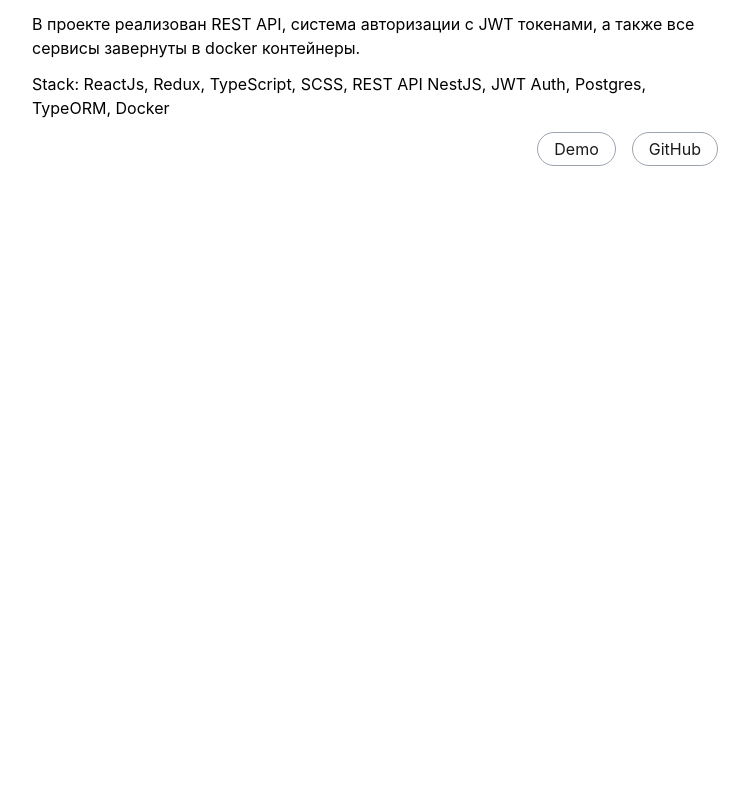
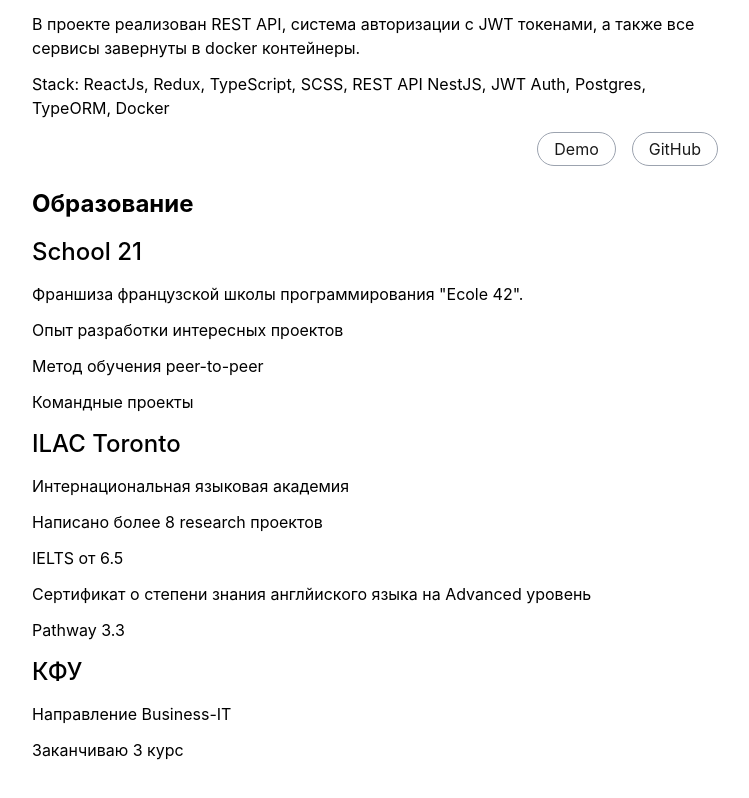
Before and after one commit to credo7/resume, a Next.js app: page / in a window 1280 px wide. Shown: the part 1510-2308 px from the top of the page, without its empty margins (265-1014 px from the left). Before the commit the page ends 1756 px from the top, so only its background shows below. Built offline with nearby package versions, Linux system fonts and the light colour scheme.

Commit message:
Info updated

```diff
--- a/pages/index.tsx
+++ b/pages/index.tsx
@@ -21,7 +21,7 @@
       <Head>
         <title>Vitaly</title>
         <meta name="description" content="Vitaly's resume" />
-        <script src="https://cdn.tailwindcss.com"/>
+        <script src="https://cdn.tailwindcss.com" />
       </Head>
 
       <main className="flex items-start justify-center">
@@ -193,6 +193,40 @@
               </a>
             </div>
           </div>
+          <div className="mt-[20px] space-y-3">
+            <h2 className="font-[700] text-[24px]">Образование</h2>
+            <div className="font-[500] text-[24px]">School 21</div>
+            <div className="flex flex-col space-y-3">
+              <span className="inline-block">
+                Франшиза французской школы программирования "Ecole 42".
+              </span>
+              <span className="inline-block">
+                Опыт разработки интересных проектов
+              </span>
+              <span className="inline-block">Метод обучения peer-to-peer</span>
+              <span className="inline-block">Командные проекты</span>
+            </div>
+            <div className="font-[500] text-[24px]">ILAC Toronto</div>
+            <div className="flex flex-col space-y-3">
+              <span className="inline-block">
+                Интернациональная языковая академия
+              </span>
+              <span className="inline-block">
+                Написано более 8 research проектов
+              </span>
+              <span className="inline-block">IELTS от 6.5</span>
+              <span className="inline-block">
+                Сертификат о степени знания англйиского языка на Advanced
+                уровень
+              </span>
+              <span className="inline-block">Pathway 3.3</span>
+            </div>
+            <div className="font-[500] text-[24px]">КФУ</div>
+            <div className="flex flex-col space-y-3">
+              <span>Направление Business-IT</span>
+              <span>Заканчиваю 3 курс</span>
+            </div>
+          </div>
           <a className="w-full" href="https://t.me/swagv">
             <div className="fixed bottom-4 w-[min(90vw,686px)] bg-[rgb(26,26,26)] text-white text-center font-[500] py-2 rounded-[8px] text-[20px]">
               Написать мне
```
